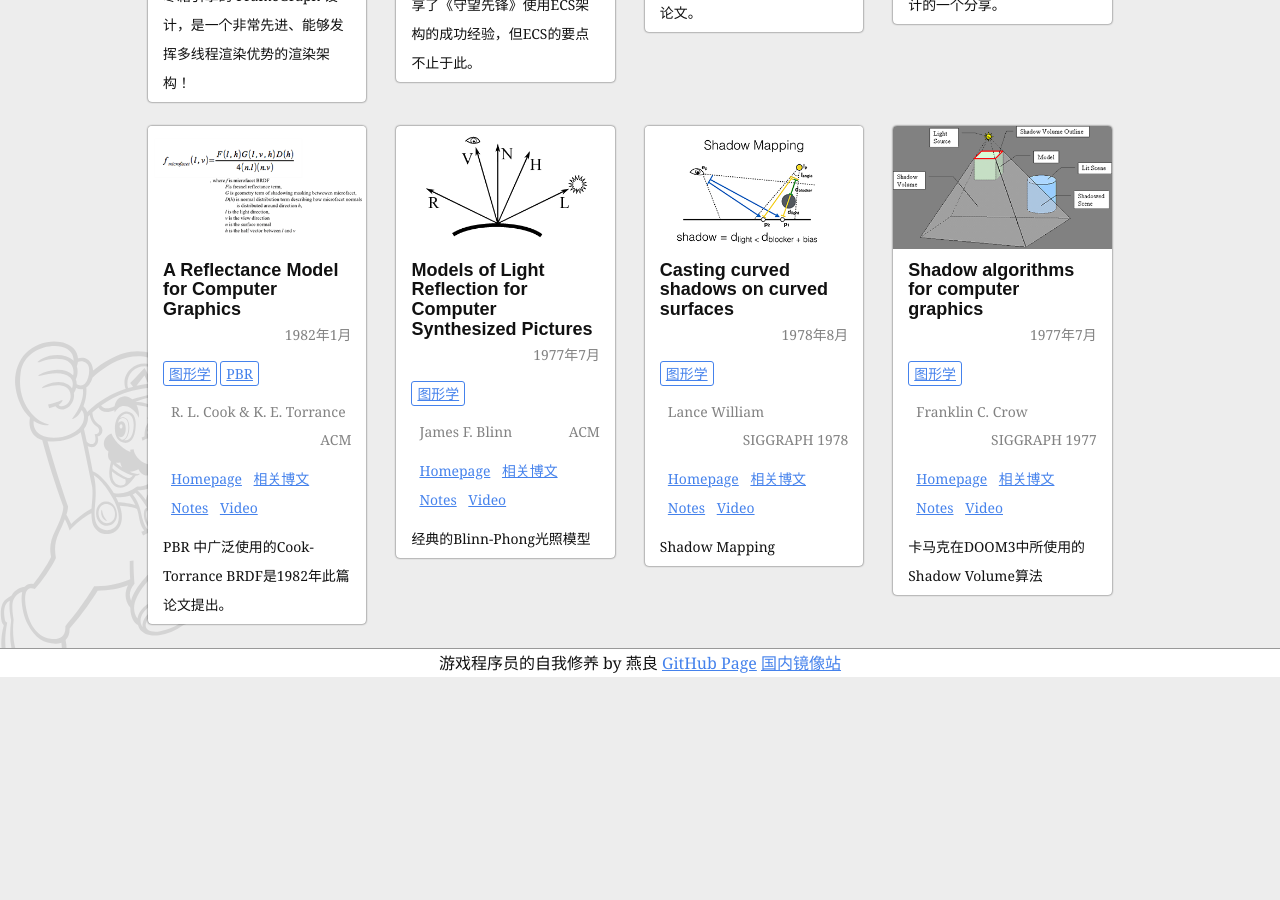
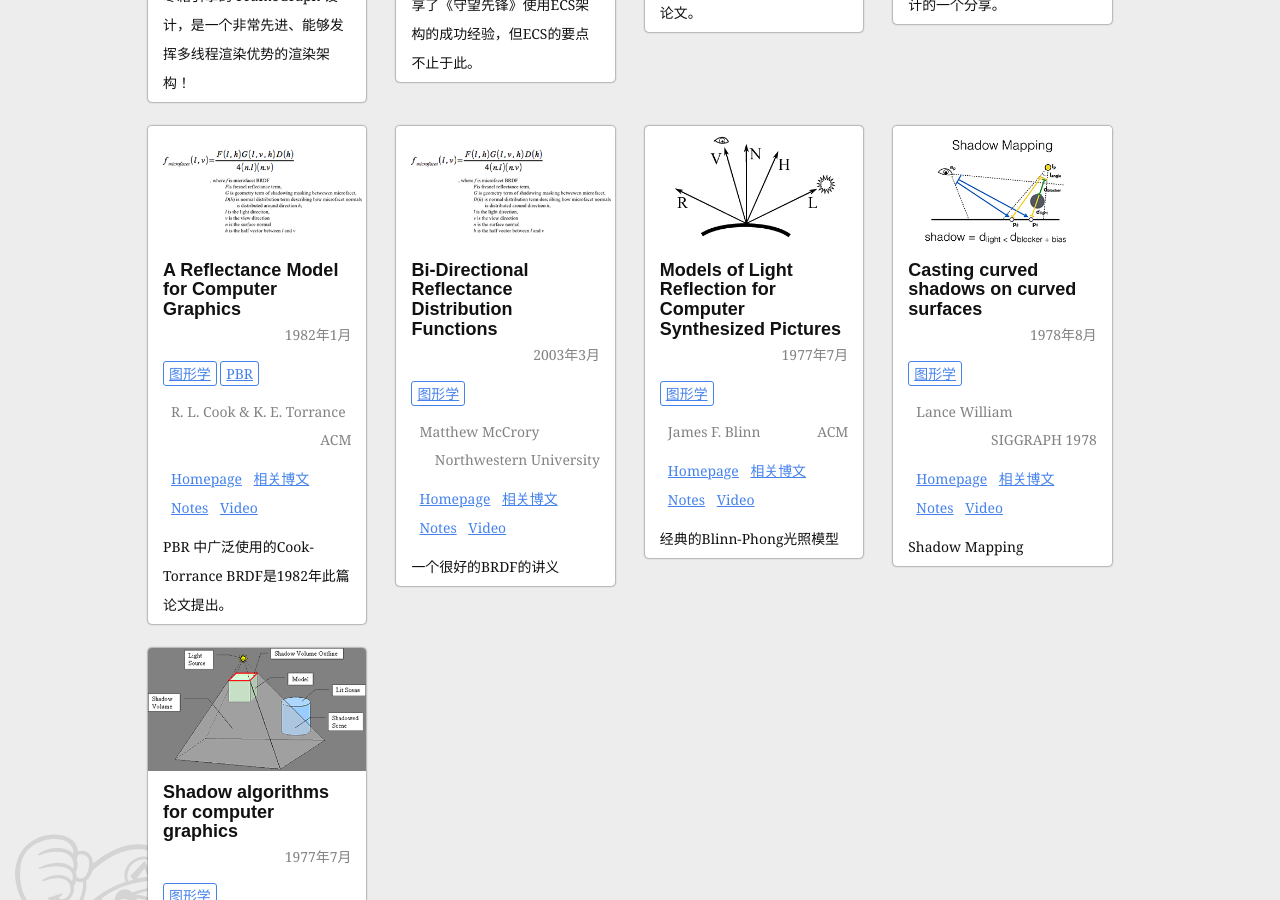
Before and after one commit to neil3d/neil3d.github.io, a Jekyll site: the page built from reading/index.html, in a window 1280 px wide and 900 px high, scrolled down 1620 px. Built offline with Jekyll 4.4.1, drawn with Linux system fonts in a browser that asks for light colours; comment, search, counter and statistics services are not loaded; before the commit the page ends 2297 px from its top, so only the background shows below that.

Commit message:
add BRDF lecture

```diff
--- a/_data/readings.json
+++ b/_data/readings.json
@@ -33,7 +33,7 @@
     "homepage": "",
     "date": "2014年9月",
     "publisher": "CppCon 2014",
-    "tags": "面向数据的设计",
+    "tags": "面向数据的设计|C++",
     "thumb": "assets/thumb/dod_cppcon2014.png",
     "video": "https://youtu.be/rX0ItVEVjHc",
     "url": "assets/slides/Data-Oriented Design and C++ - Mike Acton - CppCon 2014.pptx",
@@ -47,7 +47,7 @@
     "homepage": "https://www.aristeia.com",
     "date": "2014年11月",
     "publisher": "code::dive",
-    "tags": "面向数据的设计",
+    "tags": "面向数据的设计|C++",
     "thumb": "assets/thumb/scott_cpu_cache.png",
     "video": "https://youtu.be/WDIkqP4JbkE",
     "url": "assets/slides/codedive-CPUCachesHandouts.pdf",
@@ -182,6 +182,20 @@
     "brief": "PBR 中广泛使用的Cook-Torrance BRDF是1982年此篇论文提出。"
   },
   {
+    "title": "Bi-Directional Reflectance Distribution Functions ",
+    "author": "Matthew McCrory",
+    "homepage": "https://www.cs.northwestern.edu/~jet/Teach/2003_1winAdvGraphics",
+    "date": "2003年3月",
+    "publisher": "Northwestern University",
+    "tags": "图形学",
+    "thumb": "assets/thumb/cook-brdf.png",
+    "video": "",
+    "url": "assets/slides/week5.globillum.McCrory.ppt",
+    "my_blog": "",
+    "notes": "",
+    "brief": "一个很好的BRDF的讲义"
+  },
+  {
     "title": "Models of Light Reflection for Computer Synthesized Pictures",
     "author": " James F. Blinn",
     "homepage": "https://dl.acm.org/citation.cfm?id=563893",
```
Also changed, not shown: 2 other files.
